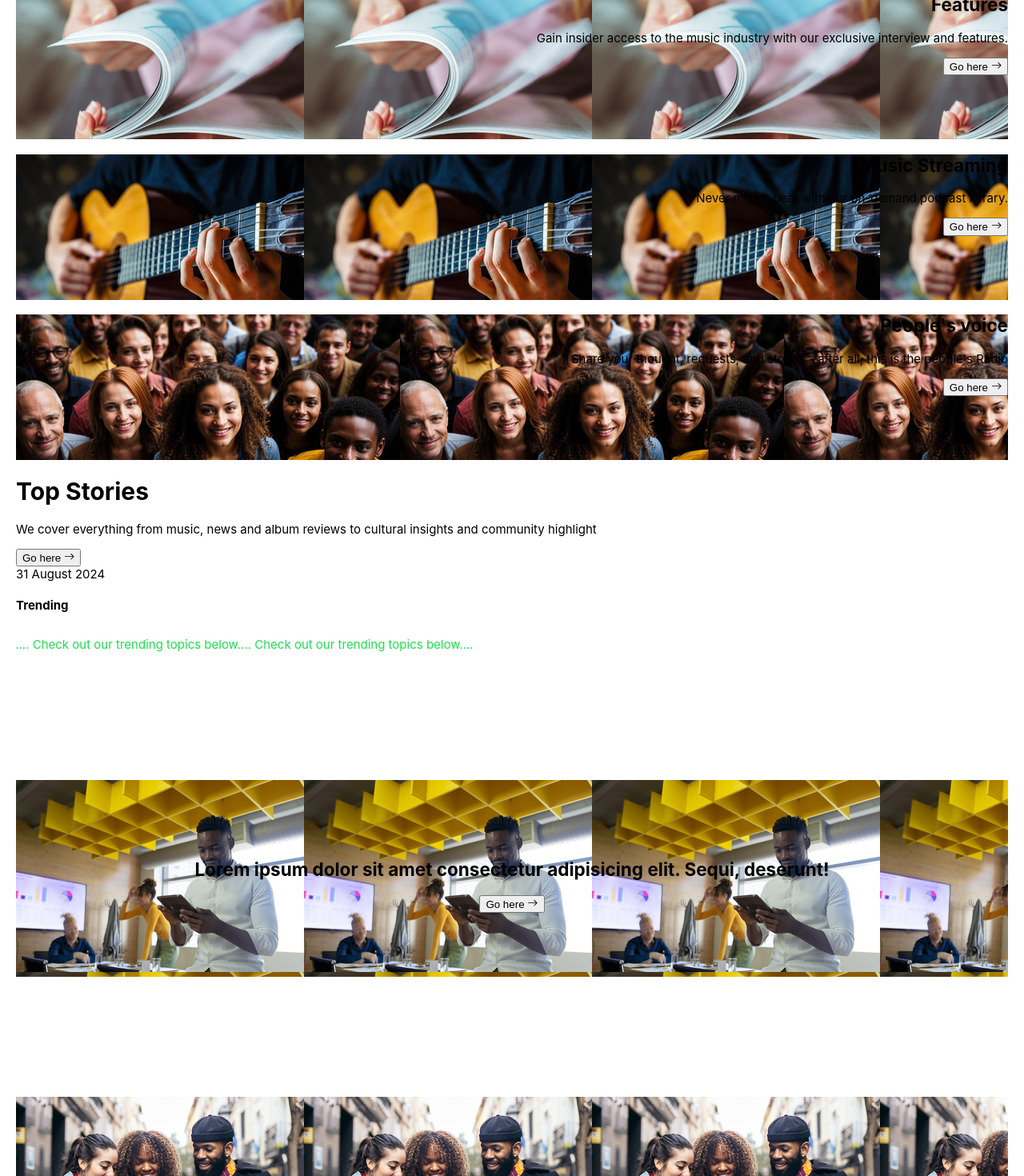
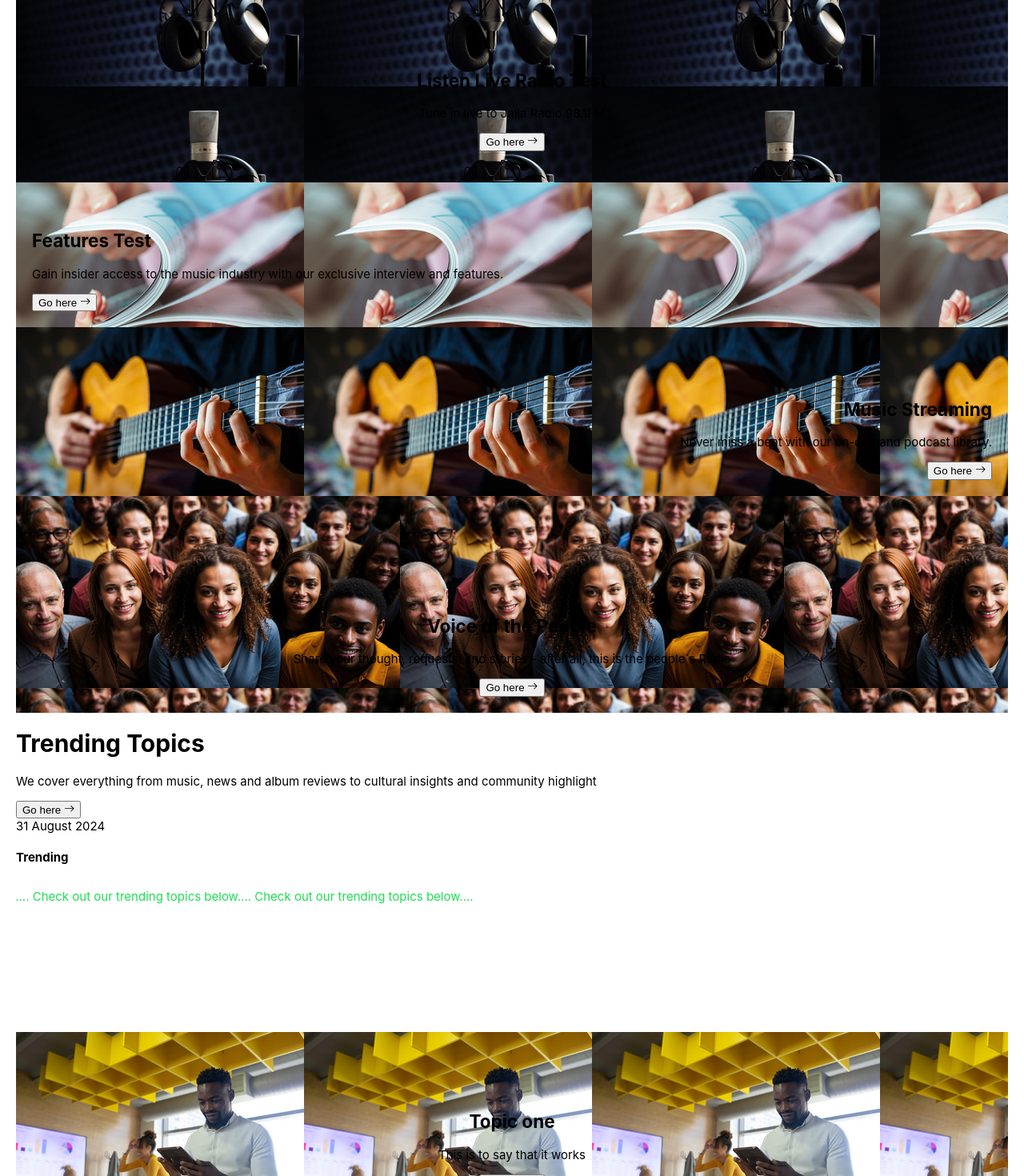
Before and after one commit to Eleojo001/Jalla, a React (Create React App) app: page / in a window 1280 px wide. Shown: the part 900-2370 px from the top of the page at 80% size. Built offline with nearby package versions, Linux system fonts and the light colour scheme.

Commit message:
animation and back to top button added

```diff
--- a/package.json
+++ b/package.json
@@ -7,6 +7,7 @@
     "@testing-library/react": "^13.4.0",
     "@testing-library/user-event": "^13.5.0",
     "animate-css-grid": "^1.5.1",
+    "aos": "^2.3.4",
     "react": "^18.3.1",
     "react-dom": "^18.3.1",
     "react-icons": "^5.3.0",
--- a/src/Home.js
+++ b/src/Home.js
@@ -5,16 +5,19 @@ import SectionTwo from './sections/SectionTwo'
 import SectionThree from './sections/SectionThree'
 import SectionFour from './sections/SectionFour'
 import Footer from './sections/Footer'
+import BackToTop from './accesories/BackTop'
 
 function Home() {
+  const heading = 'To check'
   return (
     <div>
       <Navigation/>
       <SectionOne/>
-      <SectionTwo/>
+      <SectionTwo />
       <SectionThree/>
-      <SectionFour/>
+      <SectionFour />
       <Footer/>
+      <BackToTop/>
     </div>
   )
 }
--- /dev/null
+++ b/src/accesories/BackTop.js
@@ -0,0 +1,51 @@
+// src/BackToTop.js
+
+import React, { useState, useEffect } from 'react';
+import { FaArrowUp } from 'react-icons/fa';
+
+function BackToTop() {
+  const [isVisible, setIsVisible] = useState(false);
+
+  useEffect(() => {
+    // Function to handle scroll event
+    const toggleVisibility = () => {
+      if (window.scrollY > 300) {
+        setIsVisible(true);
+      } else {
+        setIsVisible(false);
+      }
+    };
+
+    // Add scroll event listener
+    window.addEventListener('scroll', toggleVisibility);
+
+    // Clean up event listener on component unmount
+    return () => {
+      window.removeEventListener('scroll', toggleVisibility);
+    };
+  }, []);
+
+  // Function to scroll back to top
+  const scrollToTop = () => {
+    window.scrollTo({
+      top: 0,
+      behavior: 'smooth',
+    });
+  };
+
+  return (
+    <div>
+      {isVisible && (
+        <button
+          onClick={scrollToTop}
+          className="back-to-top"
+          aria-label="Back to Top"
+        >
+          <FaArrowUp />
+        </button>
+      )}
+    </div>
+  );
+}
+
+export default BackToTop;
--- /dev/null
+++ b/src/accesories/Cardtemp.js
@@ -0,0 +1,32 @@
+import React, {useEffect} from 'react'
+import { BsArrowRight } from "react-icons/bs";
+import AOS from 'aos'
+import 'aos/dist/aos.css'
+
+function Cardtemp({cardDetails}) {
+  useEffect(()=>{
+    AOS.init({duration: 2000});
+  },[]);
+
+  return (
+    <div>
+        <div className="cardData">
+            {cardDetails.map((details, index) =>(
+        <div className=" card trendCard" key={index} style={{backgroundImage:`url(${details.bgimage})`,}} data-aos="zoom-in-down" >
+                <div className="overlay"></div>
+                <div className="newsContent" style={{textAlign:'center', padding:'80px 20px', marginTop:'150px'}}>
+                <h2>{details.cardHeader} </h2>
+                <p>{details.paragraph}</p>
+                <button className='goherebtn' style={{textAlign:'center', justifyContent:'center'}} >
+                    {details.cardbtn} <BsArrowRight />
+                </button>
+                </div>
+        </div>
+            ))}
+
+        </div>
+    </div>
+  )
+}
+
+export default Cardtemp
--- /dev/null
+++ b/src/sections/CardData.js
@@ -0,0 +1,23 @@
+import React from 'react'
+import { BsArrowRight } from "react-icons/bs";
+
+
+function CardData({heading, text, btn,bgimage,width,height,padding,textAlign,animationName,animationDuration}) {
+  return (
+    <div>
+       <div className=" card_data" style={{backgroundImage:`url(${bgimage})`,width:`${width}`, height:`${height}`,padding:`${padding}`,
+       animationName:`${animationName}`,animationDirection:`${animationDuration}`,}} >
+                <div className="overlay"></div>
+                <div className="cardContent" style={{textAlign:`${textAlign}`,}}>
+                <h2>{heading} </h2>
+                <p>{text}</p>
+                <button className='goherebtn' style={{textAlign:'center', justifyContent:'center'}} >
+                    {btn} <BsArrowRight />
+                </button>
+                </div>
+        </div>
+    </div>
+  )
+}
+
+export default CardData
--- a/src/sections/SectionFour.js
+++ b/src/sections/SectionFour.js
@@ -1,6 +1,9 @@
-import React from 'react'
+import React,{useEffect} from 'react'
 import { BsArrowRight } from "react-icons/bs";
 import SlidingText from '../accesories/SlidingText';
+import Cardtemp from '../accesories/Cardtemp';
+import AOS from 'aos'
+import 'aos/dist/aos.css'
 
 
 function SectionFour() {
@@ -12,10 +15,34 @@ function SectionFour() {
 
         return `${day} ${month} ${year}`; // Format the date as "21 August 2024"
       };
+      const cardData = [{
+        bgimage:'trend1.jpg',
+        cardHeader:'Topic one',
+        paragraph:'This is to say that it works',
+        cardbtn:'Go here'
+      },{
+        bgimage:'trend2.jpg',
+        cardHeader:'Topic Two',
+        paragraph:'This is to say that it works',
+        cardbtn:'Go here'
+      },{
+        bgimage:'trend3.jpg',
+        cardHeader:'Topic Three',
+        paragraph:'This is to say that it works',
+        cardbtn:'Go here'
+      },{
+        bgimage:'trend4.jpg',
+        cardHeader:'Topic Four',
+        paragraph:'This is to say that it works',
+        cardbtn:'Go here'
+      },]
+      useEffect(()=>{
+        AOS.init({duration: 2000});
+      },[]);
   return (
     <div>
         <div className="sec4header">
-            <h1>Top Stories</h1>
+            <h1 data-aos="fade-in">Trending Topics</h1>
         </div>
         <div className="sec4p">
             <p>We cover everything from music, news and album reviews
@@ -33,42 +60,7 @@ function SectionFour() {
         </div>
         </div>
         <div className="trendingStories">
-        <div className=" card trendCard" style={{backgroundImage:'url(trend1.jpg)',}} >
-                <div className="overlay"></div>
-                <div className="newsContent" style={{textAlign:'center', padding:'80px 20px', marginTop:'150px'}}>
-                <h2>Lorem ipsum dolor sit amet consectetur adipisicing elit. Sequi, deserunt! </h2>
-                <button className='goherebtn' style={{textAlign:'center', justifyContent:'center'}} >
-                    Go here <BsArrowRight />
-                </button>
-                </div>
-            </div>
-        <div className=" card trendCard" style={{backgroundImage:'url(trend2.jpg)',}} >
-                <div className="overlay"></div>
-                <div className="newsContent" style={{textAlign:'center', padding:'80px 20px', marginTop:'150px'}}>
-                <h2>Lorem ipsum dolor sit amet consectetur adipisicing elit. Sequi, deserunt! </h2>
-                <button className='goherebtn' style={{textAlign:'center', justifyContent:'center'}} >
-                    Go here <BsArrowRight />
-                </button>
-                </div>
-            </div>
-        <div className=" card trendCard" style={{backgroundImage:'url(trend3.jpg)',}} >
-                <div className="overlay"></div>
-                <div className="newsContent" style={{textAlign:'center', padding:'80px 20px', marginTop:'150px'}}>
-                <h2>Lorem ipsum dolor sit amet consectetur adipisicing elit. Sequi, deserunt! </h2>
-                <button className='goherebtn' style={{textAlign:'center', justifyContent:'center'}} >
-                    Go here <BsArrowRight />
-                </button>
-                </div>
-            </div>
-        <div className=" card trendCard" style={{backgroundImage:'url(trend4.jpg)',}} >
-                <div className="overlay"></div>
-                <div className="newsContent" style={{textAlign:'center', padding:'80px 20px', marginTop:'150px'}}>
-                <h2>Lorem ipsum dolor sit amet consectetur adipisicing elit. Sequi, deserunt! </h2>
-                <button className='goherebtn' style={{textAlign:'center', justifyContent:'center'}} >
-                    Go here <BsArrowRight />
-                </button>
-                </div>
-            </div>
+        <Cardtemp cardDetails = {cardData} />
         </div>
     </div>
   )
--- a/src/sections/SectionThree.js
+++ b/src/sections/SectionThree.js
@@ -1,52 +1,58 @@
-import React from 'react';
-import { AiOutlineArrowRight } from "react-icons/ai";
-import { BsArrowRight } from "react-icons/bs";
+import React, {useEffect} from 'react';
+import CardData from './CardData';
+import AOS from 'aos'
+import 'aos/dist/aos.css'
 
 
 
 function SectionThree() {
+    useEffect(()=>{
+      AOS.init({duration: 2000});
+    },[]);
   return (
     <div>
         <div className="girdcontainer">
-            <div className="Newscard card" style={{backgroundImage:'url(newsbg.jpg)'}} >
-                <div className="overlay"></div>
-                <div className="newsContent">
-                <h2>Listen Live Radio</h2>
-                <p>Tune in live to Jalla Radio 98.1FM</p>
-                <button className='goherebtn'>
-                    Go here <BsArrowRight />
-                </button>
-                </div>
+            <div className=''  data-aos="flip-up"  >
+                <CardData className=''
+                 heading='Listen Live Radio Test'
+                 text='Tune in live to Jalla Radio 98.1FM'
+                 bgimage='newsbg.jpg'
+                 btn='Go here'
+                //  height='400px'
+                 padding='200px 20px 40px'
+                 textAlign='center'
+                 />
+
             </div>
-            <div className=" card feetcard" style={{backgroundImage:'url(ftbg.jpg)'}} >
-                <div className="overlay"></div>
-                <div className="newsContent" style={{textAlign:'right', paddingBottom:'80px'}}>
-                <h2>Features</h2>
-                <p>Gain insider access to the music industry with our exclusive interview and features.</p>
-                <button className='goherebtn'>
-                    Go here <BsArrowRight />
-                </button>
-                </div>
+            <div className="" data-aos="zoom-in-down"  >
+            <CardData
+                 heading='Features Test'
+                 text='Gain insider access to the music
+                  industry with our exclusive interview and features.'
+                 bgimage='ftbg.jpg'
+                 btn='Go here'
+                 padding='40px 20px 20px'
+                 />
             </div>
-            <div className=" card musiccard" style={{backgroundImage:'url(musicbg.jpg)'}} >
-                <div className="overlay"></div>
-                <div className="newsContent" style={{textAlign:'right', paddingBottom:'80px'}}>
-                <h2>Music Streaming</h2>
-                <p>Never miss a beat with our on-demand podcast library.</p>
-                <button className='goherebtn'>
-                    Go here <BsArrowRight />
-                </button>
-                </div>
+             <div className="" data-aos="flip-right" >
+             <CardData
+                 heading='Music Streaming'
+                 text='Never miss a beat with our on-demand podcast library.'
+                 bgimage='musicbg.jpg'
+                 btn='Go here'
+                 padding='70px 20px 20px'
+                 textAlign='right'
+                 />
             </div>
-            <div className=" card pepcard" style={{backgroundImage:'url(pepsbg.jpg)'}} >
-                <div className="overlay"></div>
-                <div className="newsContent" style={{textAlign:'right', paddingBottom:'80px'}}>
-                <h2>People's voice </h2>
-                <p>Share your thought, requests, and stories - after all, this is the people's Radio</p>
-                <button className='goherebtn'>
-                    Go here <BsArrowRight />
-                </button>
-                </div>
+            <div className="" data-aos="flip-down" >
+            <CardData
+                 heading='Voice of the People'
+                 text='Share your thought, requests, and stories - after all, this is the people`s Radio'
+                 bgimage='pepsbg.jpg'
+                 btn='Go here'
+                 padding='130px 20px 20px'
+                 textAlign='center'
+                 />
             </div>
         </div>
     </div>
--- a/src/sections/SectionTwo.js
+++ b/src/sections/SectionTwo.js
@@ -1,9 +1,15 @@
-import React from 'react'
+import React, {useEffect} from 'react'
+import AOS from 'aos'
+import 'aos/dist/aos.css'
 
 function SectionTwo() {
+  useEffect(()=>{
+    AOS.init({duration: 2000});
+  },[]);
   return (
-    <div className='sectionTwoContainer'>
+    <div className='sectionTwoContainer' data-aos="zoom-in">
         <h1>About us</h1>
+
 
         <h2>THE PEAOPLE'S RADIO</h2>
         <p>Radio station built for the people, buy the People and Dedicated to serving our diverse community listeners.</p>
```
Also changed, not shown: src/App.css (+65 -14 lines), 1 other file (tests, documents, lock files or other folders).
